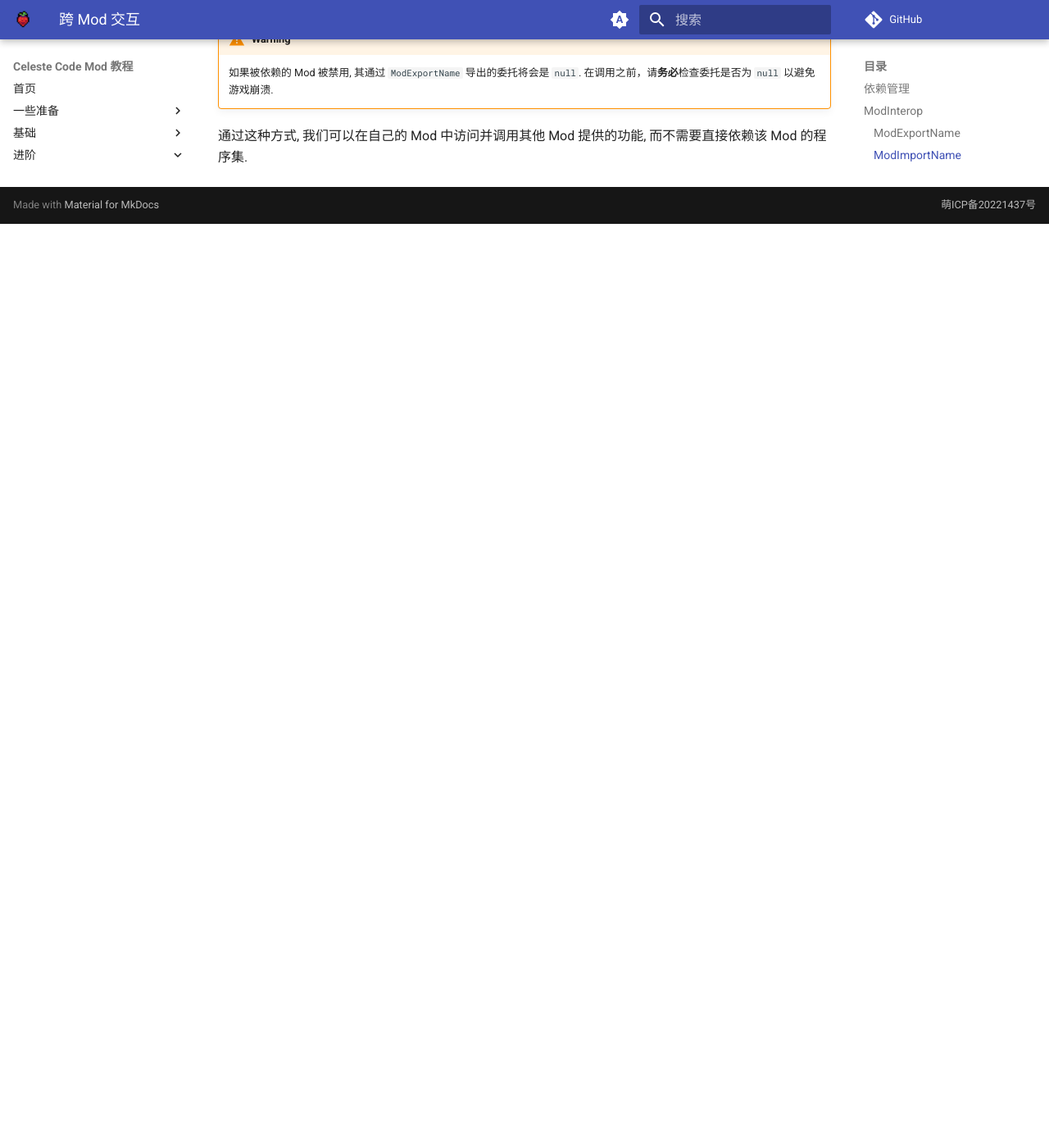
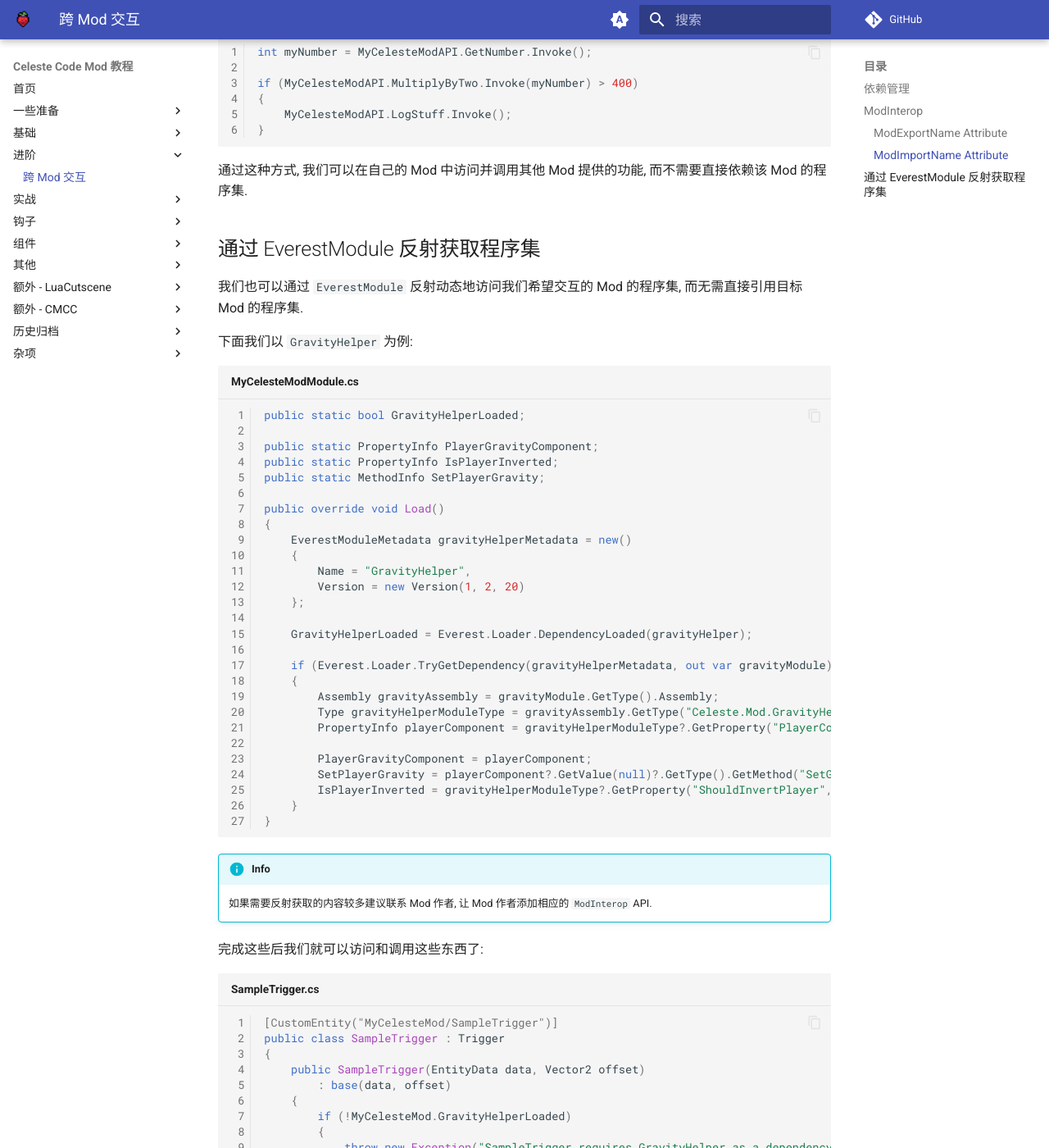
Before and after one commit to Saplonily/CelesteModTutorial, an MkDocs documentation site: the page built from docs/advanced/cross_mod_interactions.md, in a window 1280 px wide and 1400 px high, scrolled down 3212 px. Shown: the whole window at 82% size. Built offline with MkDocs 1.6.1 and Material for MkDocs 9.7.7, drawn with Linux system fonts in a browser that asks for light colours; comment, search, counter and statistics services are not loaded; before the commit the page ends 3485 px from its top, so only the background shows below that; some of the changed text lies outside the part shown.

Commit message:
补充跨mod交互 修复模板嵌套

````diff
--- a/docs/advanced/cross_mod_interactions.md
+++ b/docs/advanced/cross_mod_interactions.md
@@ -37,7 +37,7 @@
     EverestModuleMetadata gravityHelper = new()
     {
         Name = "GravityHelper",
-        Version = new Version(1, 2, 22)
+        Version = new Version(1, 2, 20)
     };
 
 GravityHelperLoaded = Everest.Loader.DependencyLoaded(gravityHelper);
@@ -53,9 +53,14 @@
 `ModInterop` 是 `MonoMod` 的一项十分强大的功能, 其提供了一种标准化的方式以实现不同 Mod 间的交互, 几乎可以视为我们拥有的最接近 "官方" 的 API.
 
 一个 Mod 可以通过 `ModExportName` 特性导出一组方法, 而其他的 Mod 可以通过 `ModImportName` 特性导入这些方法作为委托以调用.
+
+!!! info
+    如果被依赖的 Mod 被禁用, 其通过 `ModExportName` 导出的委托将会是 `null`, 调用它们将导致游戏崩溃.
+    我们应该检查被依赖的 Mod 是否启用以决定是否调用.
+
 下面我们将介绍这两种特性的使用.
 
-### ModExportName
+### ModExportName Attribute
 
 `ModExportName(string name)` 特性用于导出我们希望提供的方法, `name` 参数是我们提供的一系列 API 的唯一标识符, 用于在其他 Mod 中引用此 API.
 
@@ -94,7 +99,7 @@
 
 这样, 我们就完成 `ModInterop` API 的导出.
 
-### ModImportName
+### ModImportName Attribute
 
 `ModImportName(string name)` 特性用于在你的 Mod 中引入其他 Mod 导出的 API，`name` 参数是我们导入 API 的唯一标识符, 用于指定我们需要导入的 API.
 
@@ -126,19 +131,16 @@
 
 现在我们可以通过 `MyCelesteModAPI` 中导入的委托以调用我们希望使用的功能:
 ```cs
-int myNumber = MyCelesteModAPI.GetNumber?.Invoke();
+int myNumber = MyCelesteModAPI.GetNumber.Invoke();
 
-if (MyCelesteModAPI.MultiplyByTwo?.Invoke(myNumber) > 400)
+if (MyCelesteModAPI.MultiplyByTwo.Invoke(myNumber) > 400)
 {
-    MyCelesteModAPI.LogStuff?.Invoke();
+    MyCelesteModAPI.LogStuff.Invoke();
 }
 ```
 
-!!! warning
-    如果被依赖的 Mod 被禁用, 其通过 `ModExportName` 导出的委托将会是 `null`.
-    在调用之前，请**务必**检查委托是否为 `null` 以避免游戏崩溃.
+通过这种方式, 我们可以在自己的 Mod 中访问并调用其他 Mod 提供的功能, 而不需要直接依赖该 Mod 的程序集.
 
-通过这种方式, 我们可以在自己的 Mod 中访问并调用其他 Mod 提供的功能, 而不需要直接依赖该 Mod 的程序集.
 
 <!--
 ## 直接程序集引用
@@ -146,11 +148,79 @@
 ### Cache
 
 ### lib-stripped
+-->
 
-### 反射获取
+
+
+## 通过 EverestModule 反射获取程序集
+
+我们也可以通过 `EverestModule` 反射动态地访问我们希望交互的 Mod 的程序集, 而无需直接引用目标 Mod 的程序集.
+
+下面我们以 `GravityHelper` 为例:
+```cs title="MyCelesteModModule.cs"
+public static bool GravityHelperLoaded;
+
+public static PropertyInfo PlayerGravityComponent;
+public static PropertyInfo IsPlayerInverted;
+public static MethodInfo SetPlayerGravity;
+
+public override void Load()
+{
+    EverestModuleMetadata gravityHelperMetadata = new()
+    {
+        Name = "GravityHelper",
+        Version = new Version(1, 2, 20)
+    };
+
+    GravityHelperLoaded = Everest.Loader.DependencyLoaded(gravityHelper);
+
+    if (Everest.Loader.TryGetDependency(gravityHelperMetadata, out var gravityModule))
+    {
+        Assembly gravityAssembly = gravityModule.GetType().Assembly;
+        Type gravityHelperModuleType = gravityAssembly.GetType("Celeste.Mod.GravityHelper.GravityHelperModule");
+        PropertyInfo playerComponent = gravityHelperModuleType?.GetProperty("PlayerComponent", BindingFlags.NonPublic | BindingFlags.Static);
+
+        PlayerGravityComponent = playerComponent;
+        SetPlayerGravity = playerComponent?.GetValue(null)?.GetType().GetMethod("SetGravity", BindingFlags.Public | BindingFlags.Instance);
+        IsPlayerInverted = gravityHelperModuleType?.GetProperty("ShouldInvertPlayer", BindingFlags.Public | BindingFlags.Static);
+    }
+}
+```
 
 !!! info
-    如果需要反射获取的内容较多建议联系 Mod 作者, 让 Mod 作者添加相应的 [`ModInterop`](#modinterop) API.
+    如果需要反射获取的内容较多建议联系 Mod 作者, 让 Mod 作者添加相应的 `ModInterop` API.
 
-## 跨 Mod 钩子
--->
+完成这些后我们就可以访问和调用这些东西了:
+```cs  title="SampleTrigger.cs"
+[CustomEntity("MyCelesteMod/SampleTrigger")]
+public class SampleTrigger : Trigger
+{
+    public SampleTrigger(EntityData data, Vector2 offset)
+        : base(data, offset)
+    {
+        if (!MyCelesteMod.GravityHelperLoaded)
+        {
+            throw new Exception("SampleTrigger requires GravityHelper as a dependency!")
+        }
+    }
+
+    public override void OnEnter(Player player)
+    {
+        base.OnEnter(player);
+
+        object[] parameters = [2, 1f, false];
+        MyCelesteModModule.SetPlayerGravity.Invoke(MyCelesteModModule.PlayerGravityComponent.GetValue(null), parameters);
+
+        bool isPlayerInverted = (bool)MyCelesteModModule.IsPlayerInverted.GetValue(null);
+        Logger.Log(LogLevel.Info, "MyCelesteMod", $"isPlayerInverted is {isPlayerInverted}!");
+    }
+}
+```
+
+这种方式和 `ModInterop` 类似, 可以在不直接引用目标 Mod 的程序集的情况下进行交互.
+不过代码会变得更复杂, 更脆弱, 可读性也会降低.
+
+我们只建议只需要轻度交互时使用这种方式, 如果目标 Mod 有 `MopInterop` API 时更推荐去使用 `MopInterop` API.
+
+
+<!--## 跨 Mod 钩子-->
````
Also changed, not shown: 1 other file.
